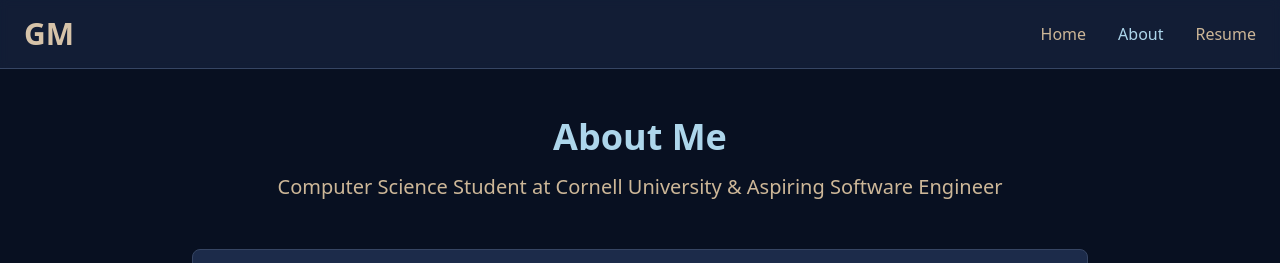
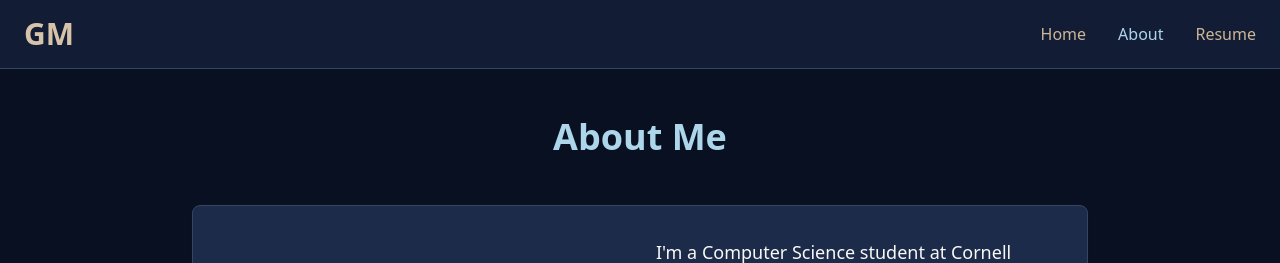
Before and after one commit to gerry-montemayor/portfolio, a React (Vite) app: page /about in a window 1280 px wide. Shown: the top 263 px of the page. Built offline with nearby package versions, Linux system fonts and the light colour scheme.

Commit message:
Code edited in Lovable Code Editor
Edited UI in Lovable

```diff
--- a/src/pages/About.tsx
+++ b/src/pages/About.tsx
@@ -13,9 +13,7 @@ const About = () => {
         {/* Header */}
         <div className="text-center mb-12">
           <h1 className="text-4xl font-bold text-primary mb-4">About Me</h1>
-          <p className="text-xl text-muted-foreground">
-            Computer Science Student at Cornell University & Aspiring Software Engineer
-          </p>
+
         </div>
 
         {/* Story */}
```
